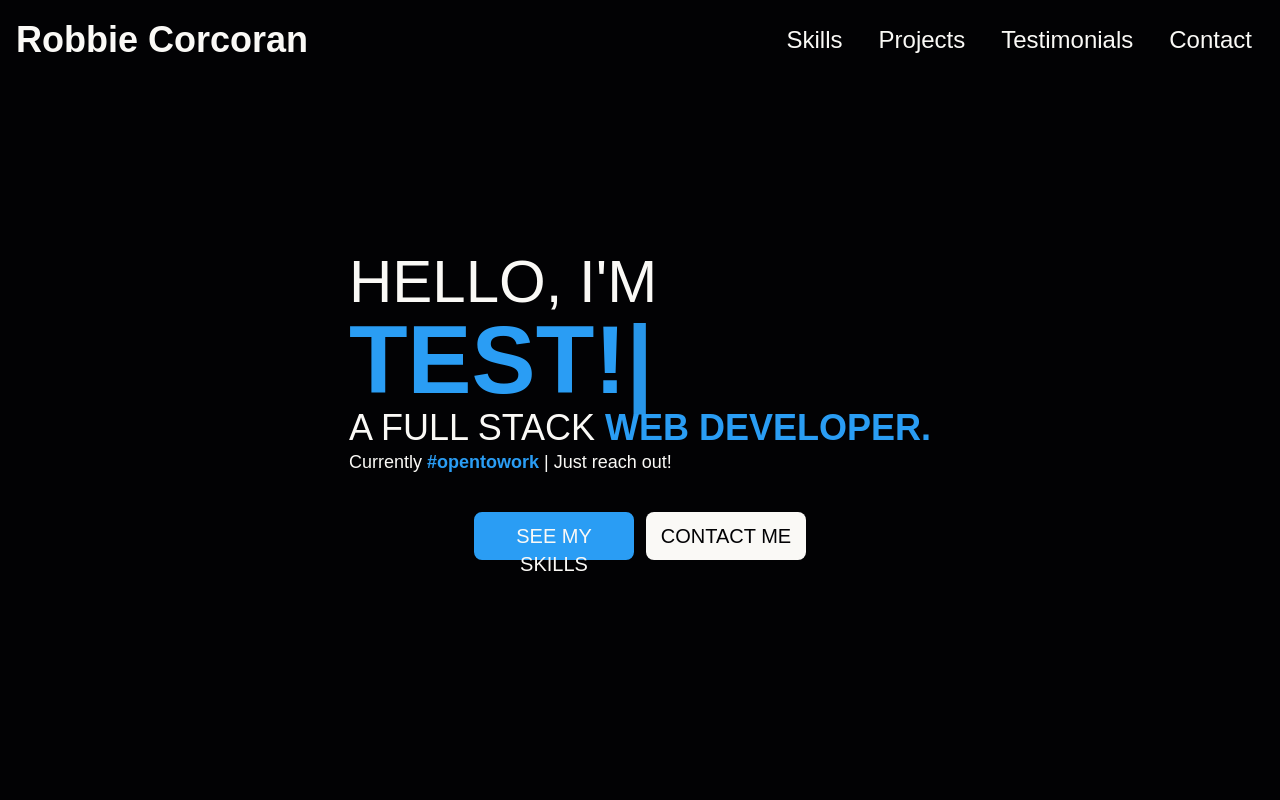
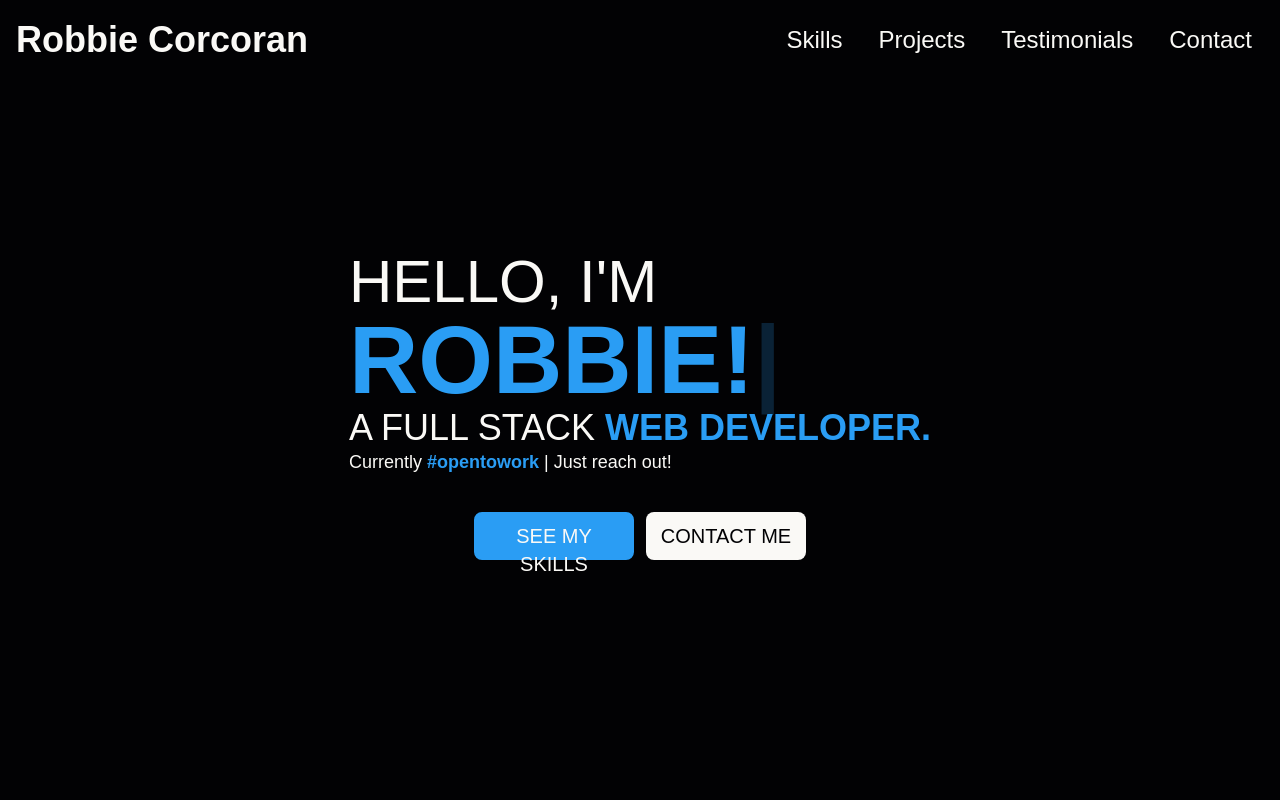
Before and after one commit to Robbie-Corcoran/Portfolio-Site, a React (Vite) app: page / in a window 1280 px wide. Shown: the top 800 px of the page. Built offline with nearby package versions, Linux system fonts and the light colour scheme; a web font is replaced by a local one.

Commit message:
Name update

```diff
--- a/src/components/Intro.tsx
+++ b/src/components/Intro.tsx
@@ -10,7 +10,7 @@ const Intro = () => {
             <br />
             <span className="text-8xl text-theme-primary font-bold hover:underline hover:decoration-theme-text hover:decoration-4">
               <ReactTyped
-                strings={["TEST!"]}
+                strings={["ROBBIE!"]}
                 typeSpeed={150}
                 startDelay={800}
                 cursorChar="|"
```
